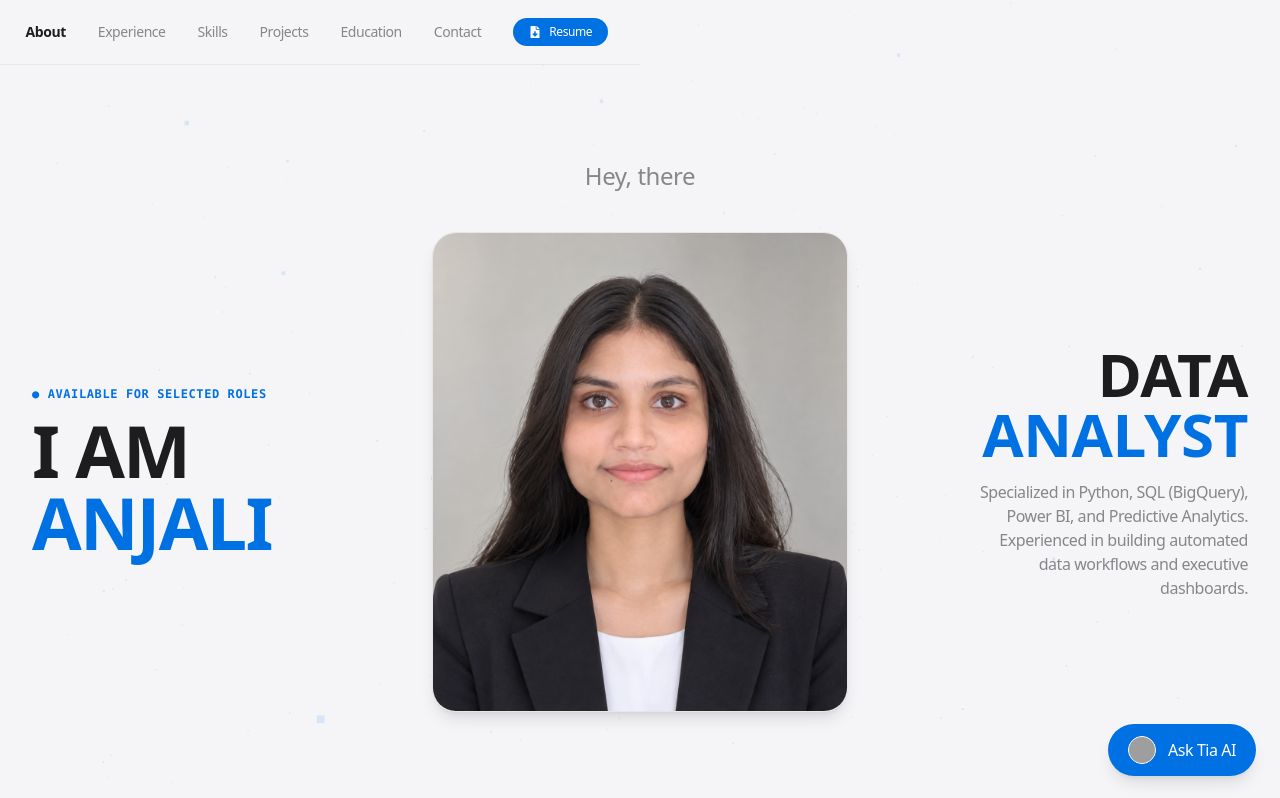
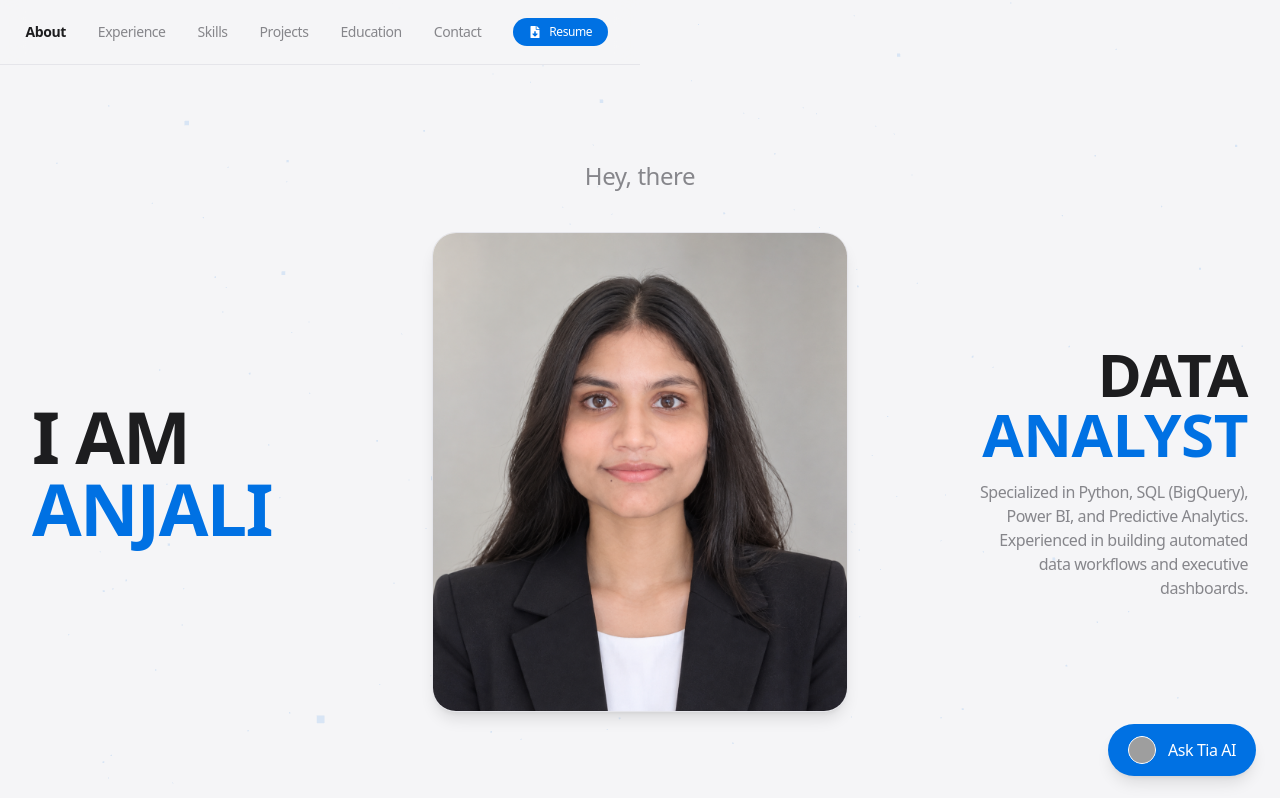
Before and after one commit to AnjaliAnalytics/PORTFOLIO, a React (Vite) app: page / in a window 1280 px wide. Shown: the top 798 px of the page. Built offline with nearby package versions, Linux system fonts and the light colour scheme; grey boxes are pictures that could not be loaded.

Commit message:
Remove availability status line

```diff
--- a/src/Portfolio.jsx
+++ b/src/Portfolio.jsx
@@ -372,7 +372,7 @@ const Portfolio = () => {
 
         <div className="grid grid-cols-1 lg:grid-cols-12 gap-8 md:gap-10 items-center">
           <div className="lg:col-span-3 text-center lg:text-left space-y-3">
-            <span className="text-xs font-mono text-[#0071E3] tracking-wider uppercase block font-semibold">● Available for selected roles</span>
+
             <h1 className="text-4xl sm:text-6xl lg:text-7xl font-semibold tracking-tight text-[#1D1D1F] leading-tight">
               I AM<br /><span className="text-[#0071E3]">ANJALI</span>
             </h1>
```
